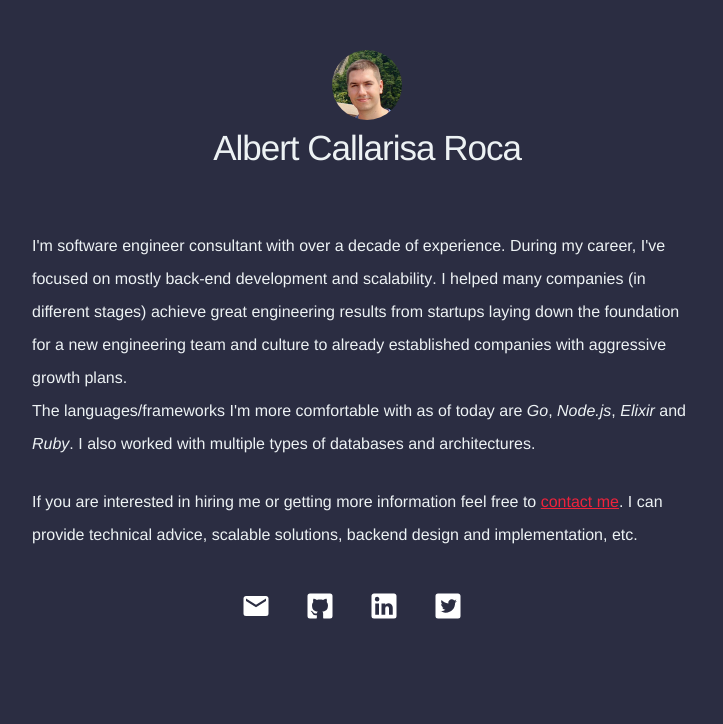
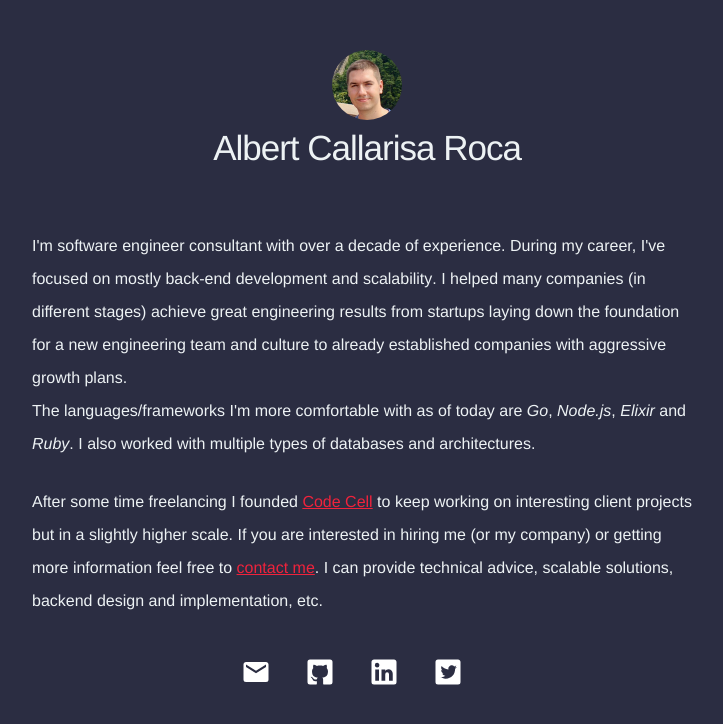
Before and after one commit to acroca/acroca.github.com, a Jekyll site: the page built from index.html, in a window 1280 px wide. Shown: the top 724 px of the page, without its empty margins (273-996 px from the left). Built offline with Jekyll 4.4.1, drawn with Linux system fonts in a browser that asks for light colours.

Commit message:
promote code-cell

```diff
--- a/index.html
+++ b/index.html
@@ -132,7 +132,8 @@
         with multiple types of databases and architectures.
       </p>
       <p>
-        If you are interested in hiring me or getting more information feel free to <a href="mailto:albert@acroca.com">contact me</a>.
+        After some time freelancing I founded <a href="https://www.code-cell.com">Code Cell</a> to keep working on interesting client projects but in a slightly higher scale.
+        If you are interested in hiring me (or my company) or getting more information feel free to <a href="mailto:albert@acroca.com">contact me</a>.
         I can provide technical advice, scalable solutions, backend design and implementation, etc.
       </p>
       <ul class="sites">
```
